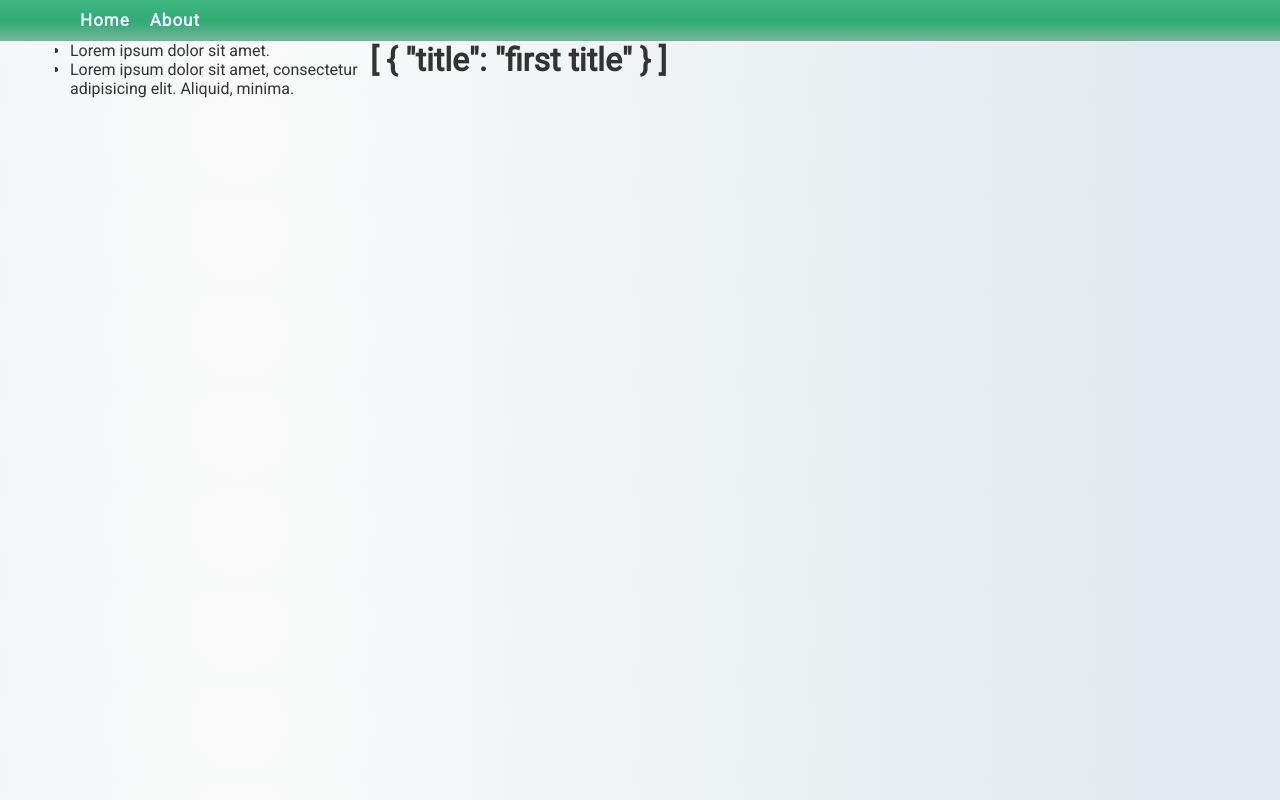
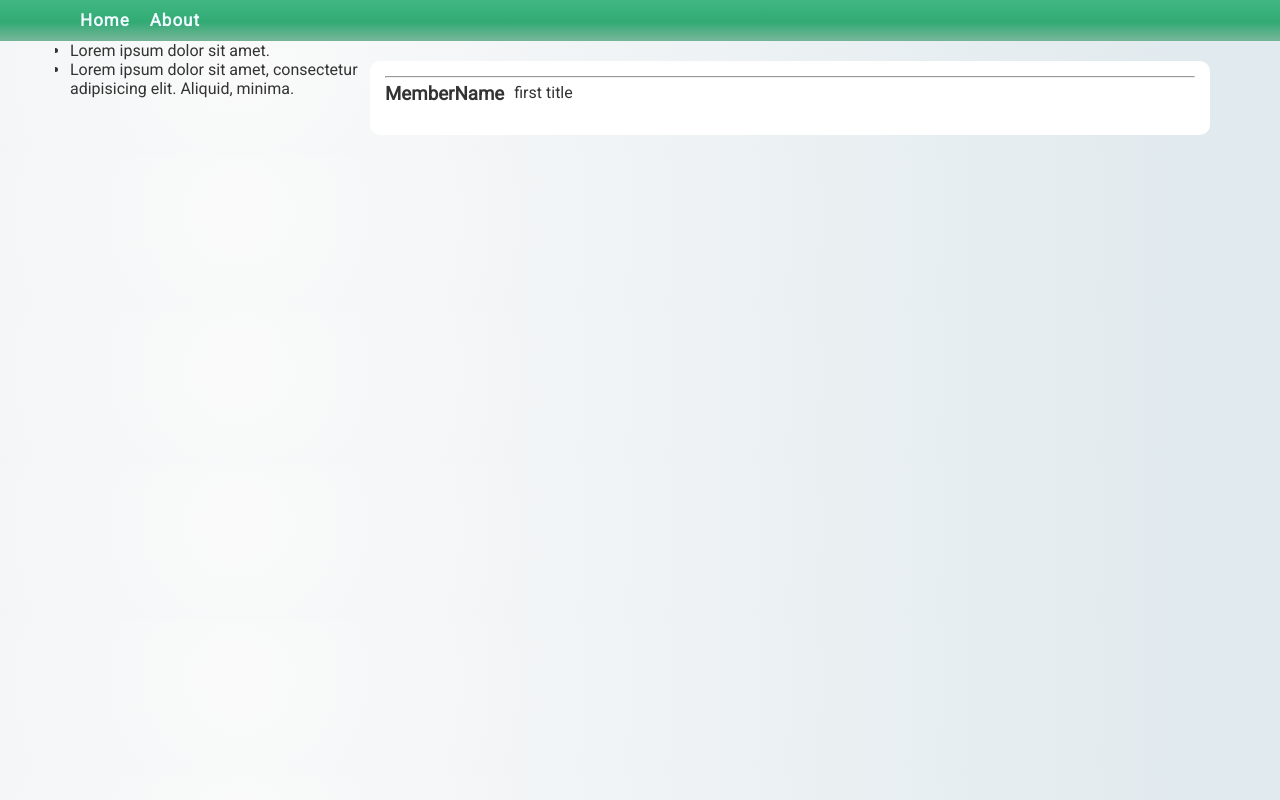
Before and after one commit to eevan7a9/social-media-frontend, a Vue app: page / in a window 1280 px wide. Built offline with nearby package versions, Linux system fonts and the light colour scheme; no server answers; the HTML template or start-up script is replaced by a standard one.

Commit message:
added PostItem component and rename Posts to PostsList

```diff
--- /dev/null
+++ b/src/components/PostItem.vue
@@ -0,0 +1,44 @@
+<template>
+  <main class="post-container">
+    <div class="created-date">
+      <small>{{post.created_at}}</small>
+    </div>
+    <hr />
+    <div class="title">
+      <h3>MemberName</h3>
+      <p>{{post.title}}</p>
+    </div>
+  </main>
+</template>
+
+<script>
+export default {
+  name: "postItem",
+  props: {
+    post: Object
+  }
+};
+</script>
+
+<style scoped>
+.post-container {
+  padding: 10px 15px;
+  background: white;
+  margin: 20px 0;
+  border-radius: 10px;
+}
+.title {
+  display: grid;
+  grid-template-columns: auto 1fr;
+  grid-gap: 10px;
+  padding: 0 0 20px 0;
+}
+.created-date {
+  width: 100%;
+  text-align: right;
+}
+hr {
+  color: #45ad78;
+  margin: 5px 0;
+}
+</style>
--- a/src/components/Posts.vue
+++ b/src/components/PostsList.vue
@@ -1,15 +1,19 @@
 <template>
   <main>
-    <div class="post-cont">
-      <h1>{{allPosts}}</h1>
+    <div class="post-container" v-for="(post, index) in allPosts" :key="index">
+      <PostItem :post="post" />
     </div>
   </main>
 </template>
 
 <script>
+import PostItem from "./PostItem";
 import { mapGetters, mapActions } from "vuex";
 export default {
-  name: "Posts",
+  name: "PostsList",
+  components: {
+    PostItem
+  },
   data() {
     return {
       name: "evan"
--- a/src/views/Home.vue
+++ b/src/views/Home.vue
@@ -1,18 +1,18 @@
 <template>
   <div class="home">
     <SideBar class="side" />
-    <Posts class="main" />
+    <PostsList class="main" />
   </div>
 </template>
 
 <script>
 // @ is an alias to /src
-import Posts from "../components/Posts";
+import PostsList from "../components/PostsList";
 import SideBar from "../components/SideBar";
 export default {
   name: "home",
   components: {
-    Posts,
+    PostsList,
     SideBar
   }
 };
```
